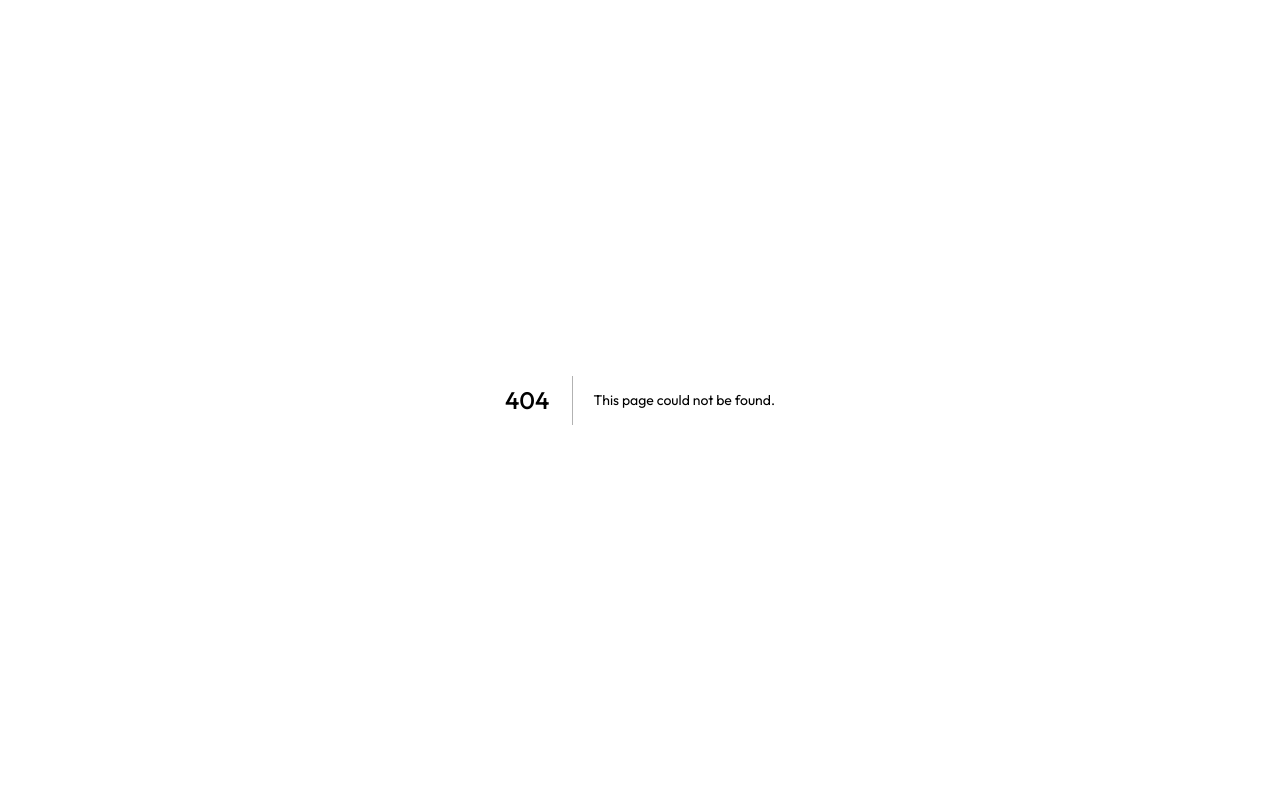
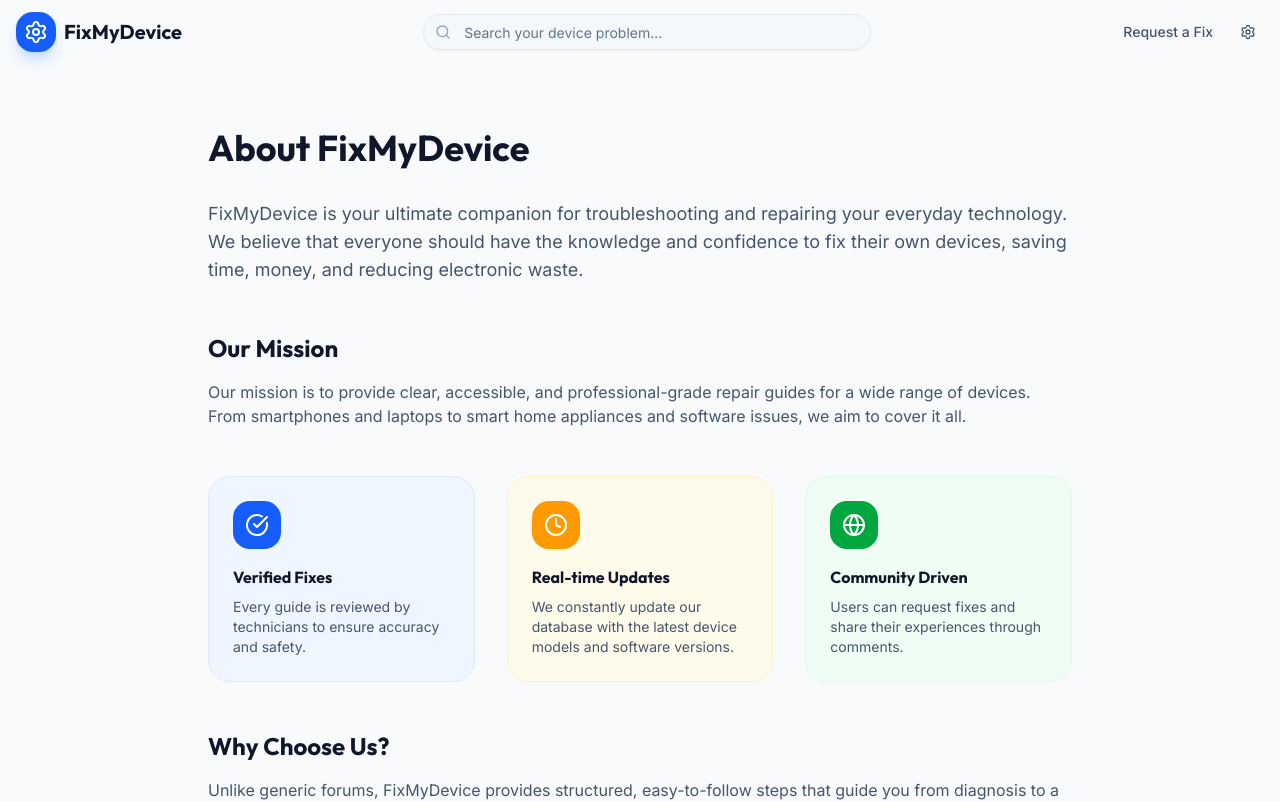
Before and after one commit to roxvoices/Fixing, a Next.js app: page /about in a window 1280 px wide. Before the commit this address had no page. Shown: the top 802 px of the page. Built offline with nearby package versions, Linux system fonts and the light colour scheme.

Commit message:
Add files via upload

```diff
--- /dev/null
+++ b/app/about/page.tsx
@@ -0,0 +1,90 @@
+import type { Metadata } from 'next'
+import { CheckCircle, Clock, Globe } from 'lucide-react'
+import Navbar from '@/components/Navbar'
+import Footer from '@/components/Footer'
+
+export const metadata: Metadata = {
+  title: 'About Us',
+  description:
+    'Learn about FixMyDevice — your professional companion for troubleshooting and repairing everyday technology.',
+}
+
+export default function AboutPage() {
+  return (
+    <div className="min-h-screen flex flex-col">
+      <Navbar />
+      <main className="flex-1">
+        <div className="pt-32 pb-12 px-4 max-w-4xl mx-auto">
+          <h1 className="text-4xl font-bold text-slate-900 mb-8">
+            About FixMyDevice
+          </h1>
+          <div className="prose prose-slate max-w-none">
+            <p className="text-lg text-slate-600 mb-6">
+              FixMyDevice is your ultimate companion for troubleshooting and
+              repairing your everyday technology. We believe that everyone
+              should have the knowledge and confidence to fix their own devices,
+              saving time, money, and reducing electronic waste.
+            </p>
+            <h2 className="text-2xl font-bold text-slate-900 mt-12 mb-4">
+              Our Mission
+            </h2>
+            <p className="text-slate-600 mb-6">
+              Our mission is to provide clear, accessible, and
+              professional-grade repair guides for a wide range of devices. From
+              smartphones and laptops to smart home appliances and software
+              issues, we aim to cover it all.
+            </p>
+            <div className="grid grid-cols-1 md:grid-cols-3 gap-8 my-12">
+              <div className="p-6 bg-blue-50 rounded-2xl border border-blue-100">
+                <div className="w-12 h-12 bg-blue-600 rounded-xl flex items-center justify-center text-white mb-4">
+                  <CheckCircle className="w-6 h-6" />
+                </div>
+                <h3 className="font-bold text-slate-900 mb-2">
+                  Verified Fixes
+                </h3>
+                <p className="text-sm text-slate-600">
+                  Every guide is reviewed by technicians to ensure accuracy and
+                  safety.
+                </p>
+              </div>
+              <div className="p-6 bg-amber-50 rounded-2xl border border-amber-100">
+                <div className="w-12 h-12 bg-amber-500 rounded-xl flex items-center justify-center text-white mb-4">
+                  <Clock className="w-6 h-6" />
+                </div>
+                <h3 className="font-bold text-slate-900 mb-2">
+                  Real-time Updates
+                </h3>
+                <p className="text-sm text-slate-600">
+                  We constantly update our database with the latest device
+                  models and software versions.
+                </p>
+              </div>
+              <div className="p-6 bg-green-50 rounded-2xl border border-green-100">
+                <div className="w-12 h-12 bg-green-600 rounded-xl flex items-center justify-center text-white mb-4">
+                  <Globe className="w-6 h-6" />
+                </div>
+                <h3 className="font-bold text-slate-900 mb-2">
+                  Community Driven
+                </h3>
+                <p className="text-sm text-slate-600">
+                  Users can request fixes and share their experiences through
+                  comments.
+                </p>
+              </div>
+            </div>
+            <h2 className="text-2xl font-bold text-slate-900 mt-12 mb-4">
+              Why Choose Us?
+            </h2>
+            <p className="text-slate-600 mb-6">
+              Unlike generic forums, FixMyDevice provides structured,
+              easy-to-follow steps that guide you from diagnosis to a successful
+              repair. We break down complex technical jargon into simple
+              instructions that anyone can follow.
+            </p>
+          </div>
+        </div>
+      </main>
+      <Footer />
+    </div>
+  )
+}
```
